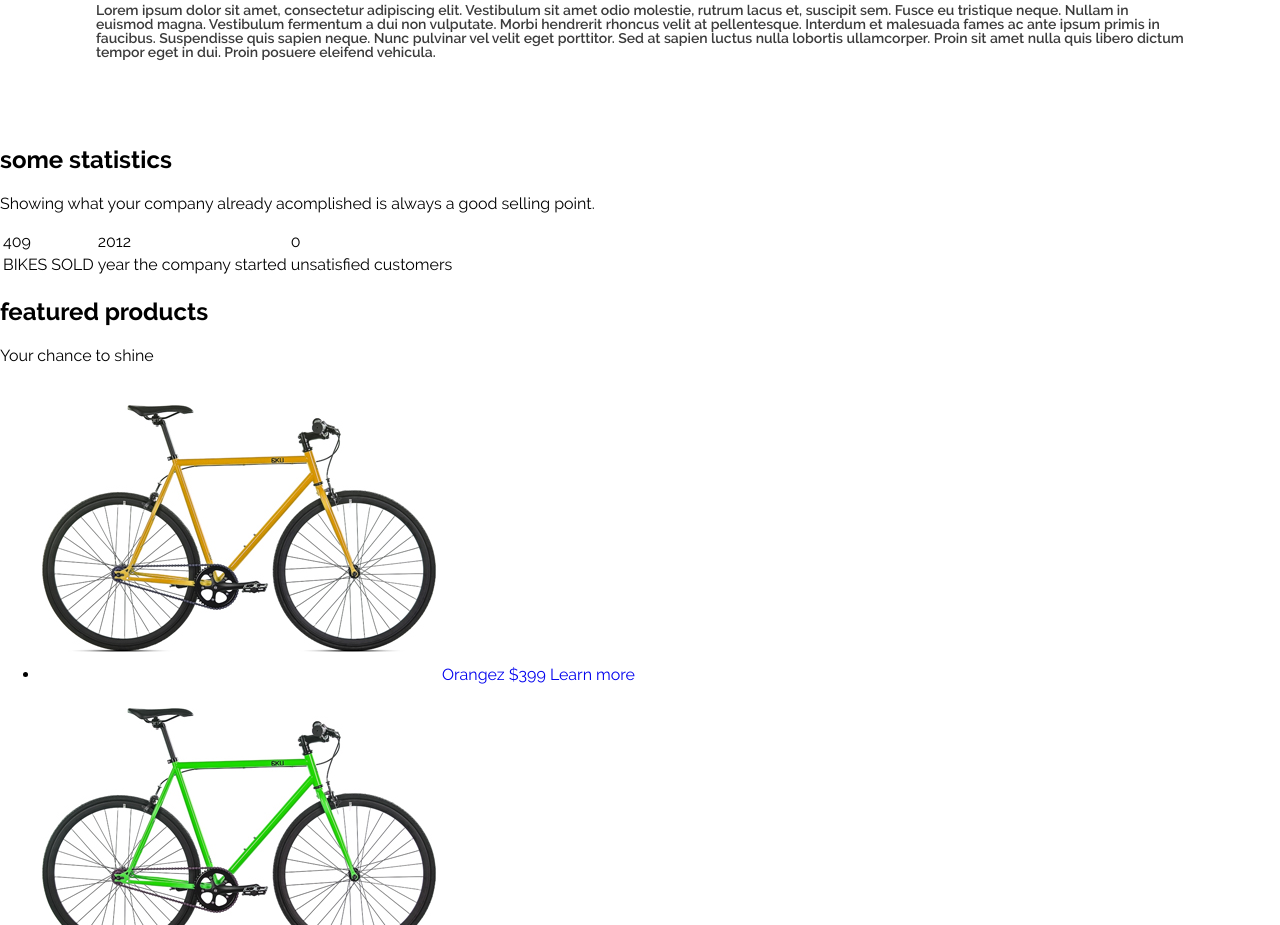
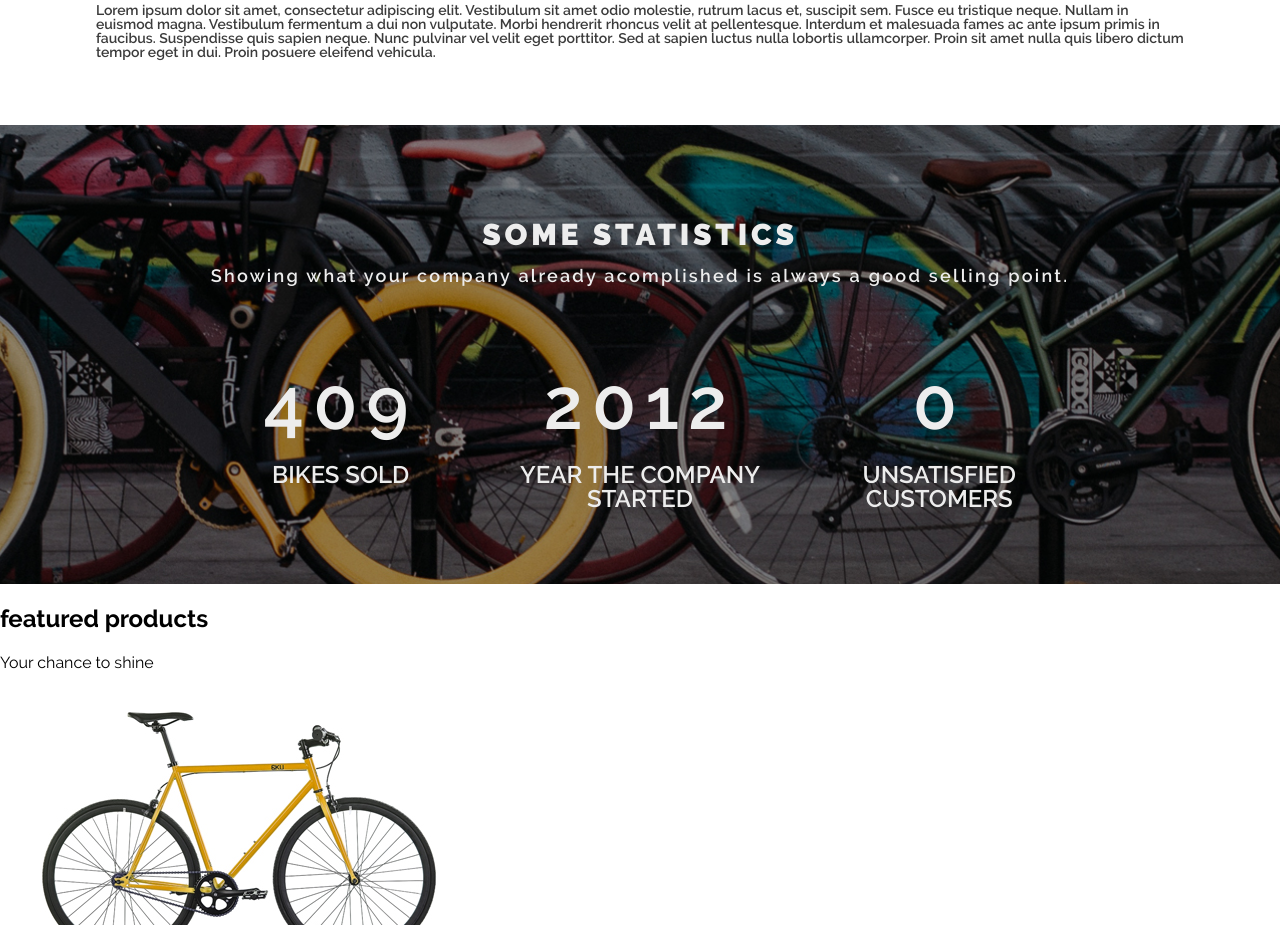
Before and after one commit to dirigableNorge/wheels, a website: page source/index.html in a window 1280 px wide. Shown: the part 1415-2340 px from the top of the page. Drawn offline with nearby package versions, Linux system fonts and the light colour scheme; files that its build step writes are made by us from their sources.

Commit message:
add statistics styles

```diff
--- a/source/index.html
+++ b/source/index.html
@@ -44,6 +44,7 @@
       </div>
     </section>
     <section class="statistics">
+      <div class="wrapper">
         <h2 class="statistics__title">some statistics</h2>
         <p class="statistics__slogan">Showing what your company already acomplished is always a good selling point.</p>
         <table class="statistics__data">
@@ -58,6 +59,7 @@
             <td>unsatisfied customers</td>
           </tr>
         </table>
+      </div>
     </section>
     <section class="featured-products">
       <h2 class="featured-products__title">featured products</h2>
--- /dev/null
+++ b/source/sass/blocks/statistics.scss
@@ -0,0 +1,62 @@
+.statistics {
+  padding-top: 95px;
+  padding-bottom: 70px;
+  background-image: url("../img/background-color.jpg");
+  background-repeat: no-repeat;
+  background-position: top center;
+  background-size: cover;
+}
+
+.statistics__title {
+  margin: 0;
+  margin-bottom: 17px;
+  font-weight: 900;
+  font-size: 30px;
+  line-height: 30px;
+  letter-spacing: 0.125em;
+  text-transform: uppercase;
+  text-align: center;
+  color: $main-light;
+}
+
+.statistics__slogan {
+  margin: 0;
+  margin-bottom: 80px;
+  font-weight: 600;
+  font-size: 18px;
+  line-height: 18px;
+  letter-spacing: 0.125em;
+  text-align: center;
+  color: $main-light;
+}
+
+.statistics__data {
+  width: 900px;
+  margin: 0 auto;
+  color: $main-light;
+}
+
+.statistics__data td {
+  width: 33.3%;
+}
+
+.statistics__numbers {
+}
+
+.statistics__numbers td {
+  padding-bottom: 20px;
+  font-weight: 600;
+  font-size: 72px;
+  line-height: 72px;
+  letter-spacing: 0.125em;
+  text-align: center;
+}
+
+.statistics__description td{
+  font-weight: 600;
+  font-size: 24px;
+  line-height: 24px;
+  text-transform: uppercase;
+  text-align: center;
+  vertical-align: top;
+}
--- a/source/sass/style.scss
+++ b/source/sass/style.scss
@@ -34,6 +34,7 @@ img {
 @import "blocks/wrapper.scss";
 @import "blocks/page-header.scss";
 @import "blocks/about-us.scss";
+@import "blocks/statistics.scss";
 
 .hidden {
   display: none;
```
Lines whose indentation alone changed are shown as unchanged.
